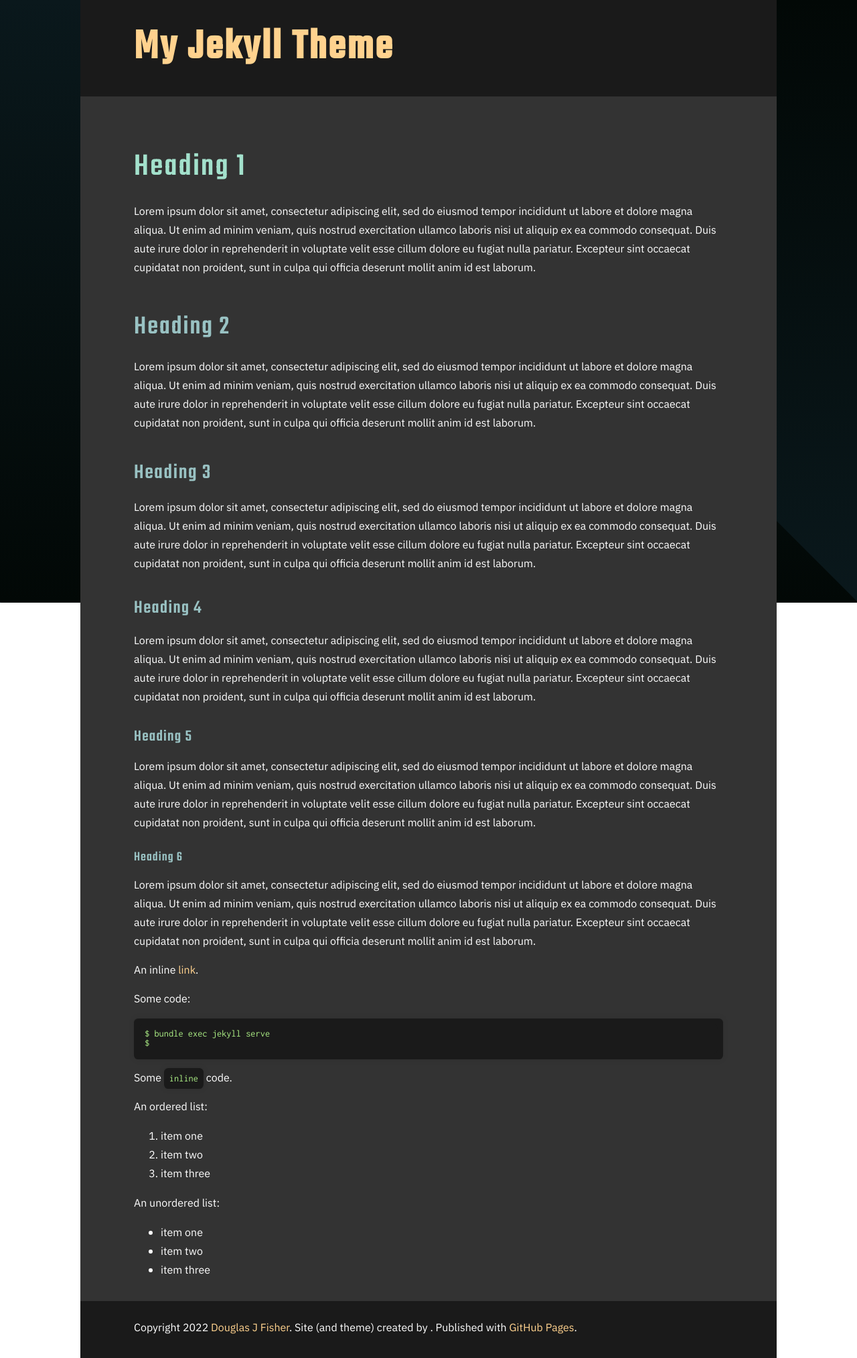
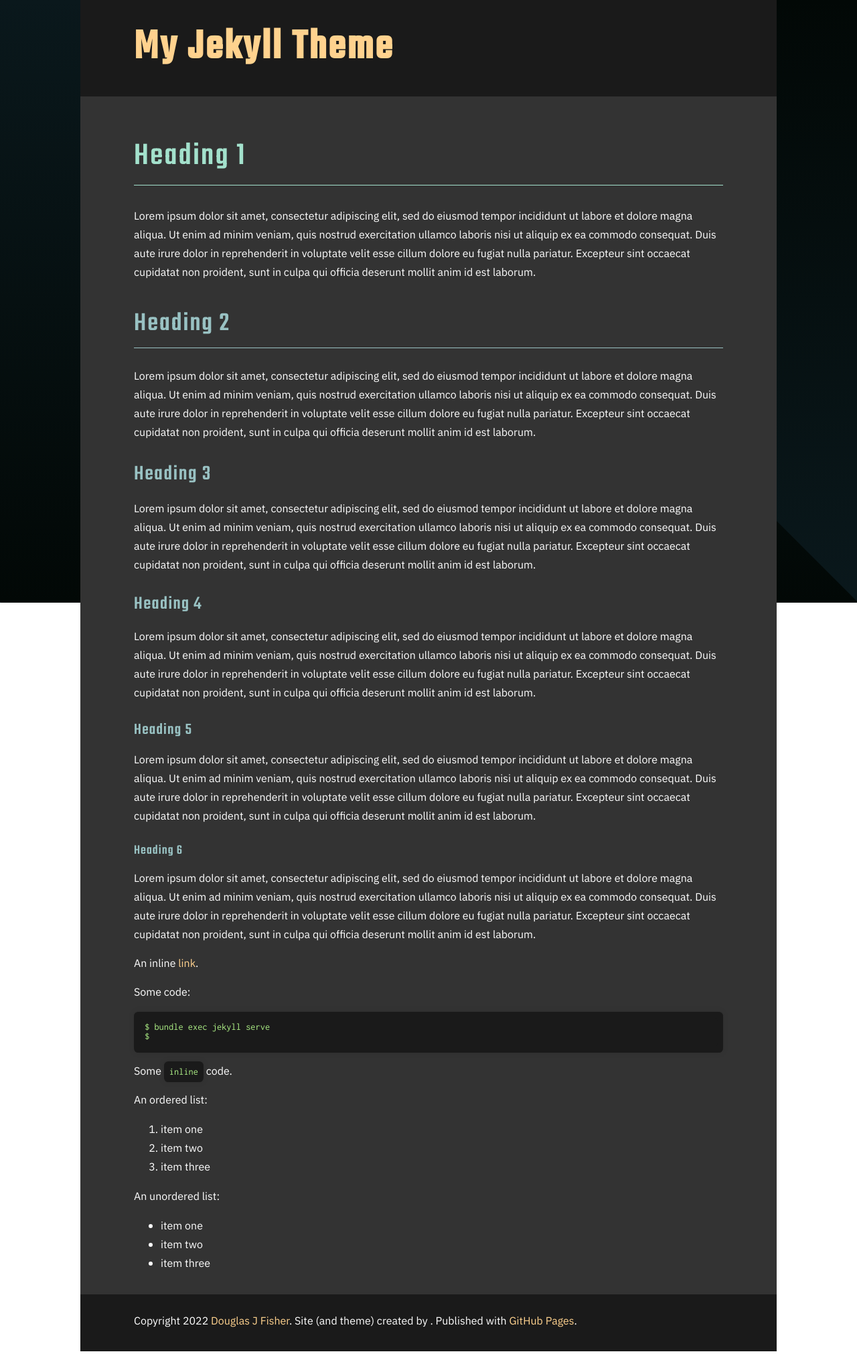
Before and after one commit to dfisher95350/jekyll-theme, a Jekyll site: the page built from index.md, in a window 1280 px wide. Shown: the whole page at 67% size. Built offline with Jekyll 4.4.1, drawn with Linux system fonts in a browser that asks for light colours.

Commit message:
#1 More twiddling.

```diff
--- a/_sass/typography.scss
+++ b/_sass/typography.scss
@@ -15,33 +15,35 @@ h1, h2, h3, h4, h5, h6 {
 }
 
 h1 {
+  border-bottom: solid 1px $mediumaquamarine-light-plus-4;
   color: $mediumaquamarine-light-plus-4;
   font-size: 3rem;
-  margin: 3rem 0 0 0;
+  margin: 2rem 0 2rem 0;
 }
 
 h2 {
+  border-bottom: solid 1px $marineblue2-light-5;
   color: $marineblue2-light-5;
   font-size: 2.5rem;
-  margin: 2.5rem 0 0 0;
+  margin: 1.75rem 0 1.75rem 0;
 }
 
 h3 {
   color: $marineblue2-light-5;
   font-size: 2rem;
-  margin: 2rem 0 0 0;
+  margin: 1.25rem 0 0 0;
 }
 
 h4 {
   color: $marineblue2-light-5;
   font-size: 1.75rem;
-  margin: 1.75rem 0 0 0;
+  margin: 1.25rem 0 0 0;
 }
 
 h5 {
   color: $marineblue2-light-5;
   font-size: 1.5rem;
-  margin: 1.5rem 0 0 0;
+  margin: 1.25rem 0 0 0;
 }
 
 h6 {
```
